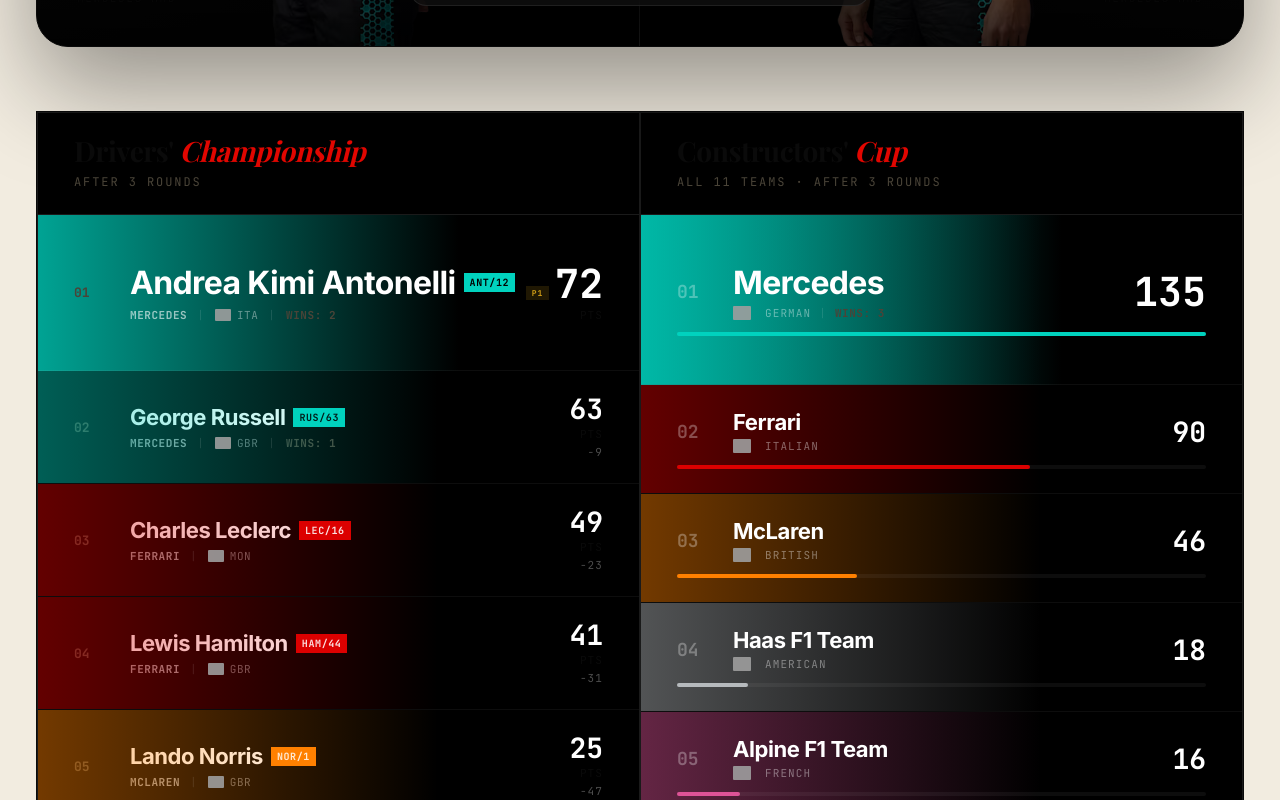
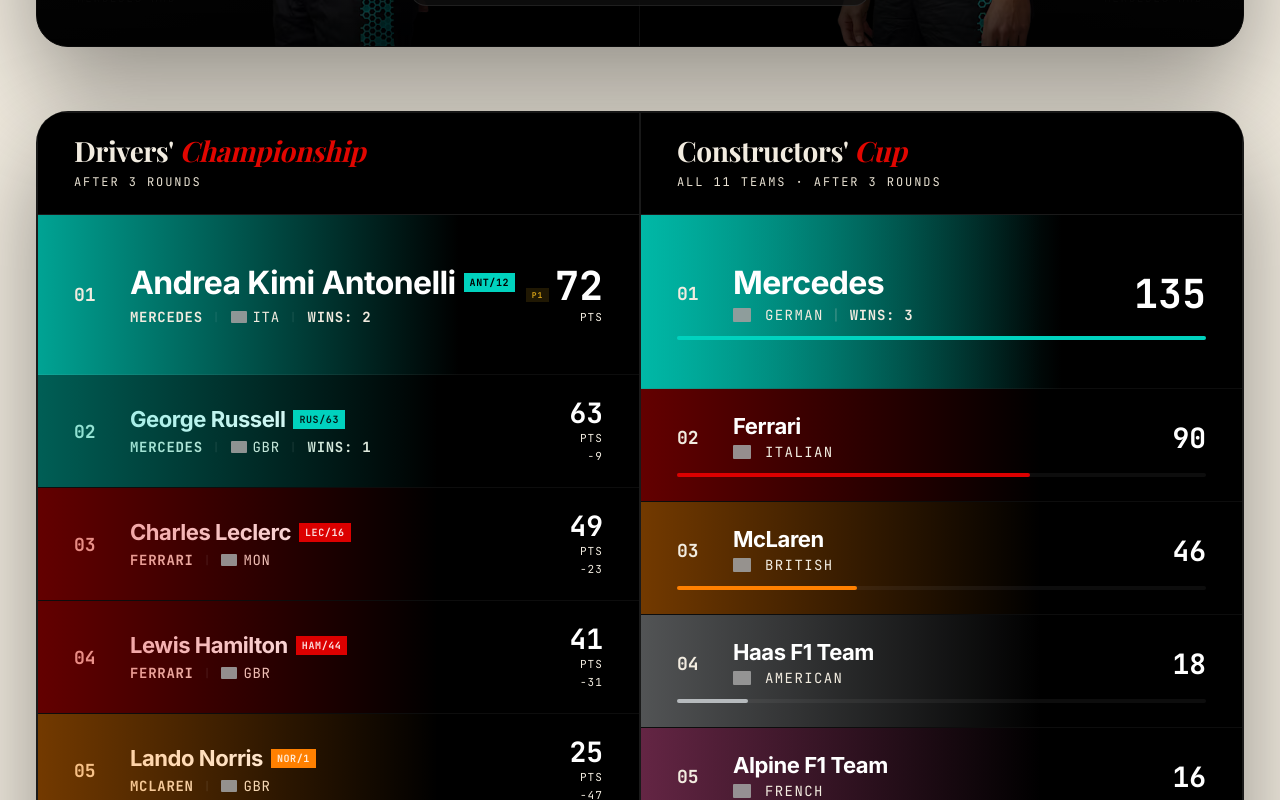
Before and after one commit to nimitt12/f1, a React (Vite) app: page / in a window 1280 px wide. Shown: the part 2420-3220 px from the top of the page. Built offline with nearby package versions, Linux system fonts and the light colour scheme; no server answers; grey boxes are pictures that could not be loaded; a web font is replaced by a local one.

Commit message:
feat: add DriversStandings component with static data display and team color mapping

```diff
--- a/src/components/DriversStandings.tsx
+++ b/src/components/DriversStandings.tsx
@@ -205,7 +205,7 @@
             </div>
             <div className="driver-pts-wrap">
               <div className="driver-pts">{item.points}</div>
-              <div className="driver-pts-sub" style={{ color: 'var(--ink)' }}>pts</div>
+              <div className="driver-pts-sub" style={{ color: 'var(--paper)' }}>pts</div>
               {ptsDiff > 0 && <div className="driver-pts-sub">-{ptsDiff}</div>}
             </div>
           </div>
--- a/src/index.css
+++ b/src/index.css
@@ -1432,8 +1432,11 @@
 .main-grid {
   display: grid;
   grid-template-columns: 1fr 1fr;
-  border: 1px solid var(--ink);
-  background: var(--paper);
+  background: #000;
+  border: 1px solid rgba(255, 255, 255, 0.1);
+  border-radius: 32px;
+  overflow: hidden;
+  box-shadow: 0 40px 100px rgba(0, 0, 0, 0.4);
 }
 
 .col {
@@ -1484,7 +1487,7 @@
   font-size: 28px;
   font-weight: 700;
   letter-spacing: -0.015em;
-  color: var(--ink);
+  color: var(--paper);
   line-height: 1;
 }
 
@@ -1499,7 +1502,7 @@
   font-size: 12px;
   letter-spacing: 0.16em;
   text-transform: uppercase;
-  color: var(--ink-2);
+  color: var(--paper-2);
   margin-top: 9px;
 }
 
@@ -1559,9 +1562,9 @@
 
 .driver-pos {
   font-family: "JetBrains Mono", monospace;
-  font-size: 13px;
-  font-weight: 700;
-  color: var(--ink-2);
+  font-size: 18px;
+  font-weight: 700;
+  color: var(--paper);
   font-variant-numeric: tabular-nums;
 }
 
@@ -1619,19 +1622,23 @@
 .team-name {
   font-weight: 700;
   letter-spacing: 0.05em;
-  color: rgba(255, 255, 255, 0.6);
+  font-size: 14px;
+  color: var(--paper);
 }
 
 .driver-nat {
   display: flex;
   align-items: center;
   letter-spacing: 0.05em;
+  color: var(--paper);
+  font-size: 14px;
 }
 
 .wins-count {
-  color: var(--ink-2);
+  color: var(--paper);
   font-weight: 700;
   letter-spacing: 0.05em;
+  font-size: 14px;
 }
 
 .driver-team .gap {
@@ -1660,7 +1667,7 @@
 .driver-pts-sub {
   font-family: "JetBrains Mono", monospace;
   font-size: 11px;
-  color: rgba(255, 255, 255, 0.3);
+  color: var(--paper);
   letter-spacing: 0.1em;
   text-transform: uppercase;
   margin-top: 4px;
@@ -1709,7 +1716,7 @@
   font-family: "JetBrains Mono", monospace;
   font-size: 18px;
   font-weight: 700;
-  color: rgba(255, 255, 255, 0.3);
+  color: var(--paper);
   width: 40px;
 }
 
@@ -1726,8 +1733,8 @@
 }
 
 .con-engine {
-  font-size: 11px;
-  color: rgba(255, 255, 255, 0.4);
+  font-size: 14px;
+  color: var(--paper);
   margin-top: 4px;
   font-family: "JetBrains Mono", monospace;
   text-transform: uppercase;
@@ -1762,8 +1769,6 @@
   border-radius: 2px;
   transform-origin: left;
 }
-
-
 
 .podium-block {
   padding: 22px 24px;
```
